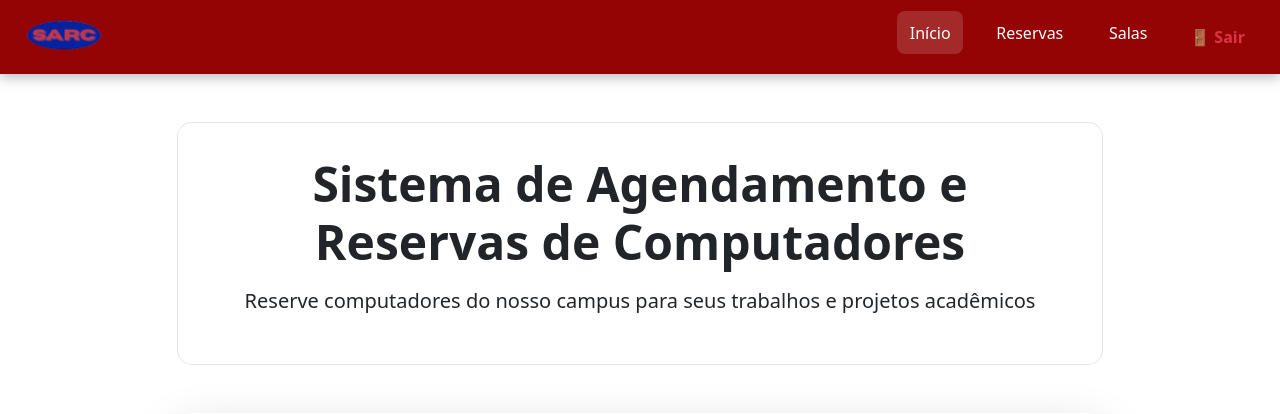
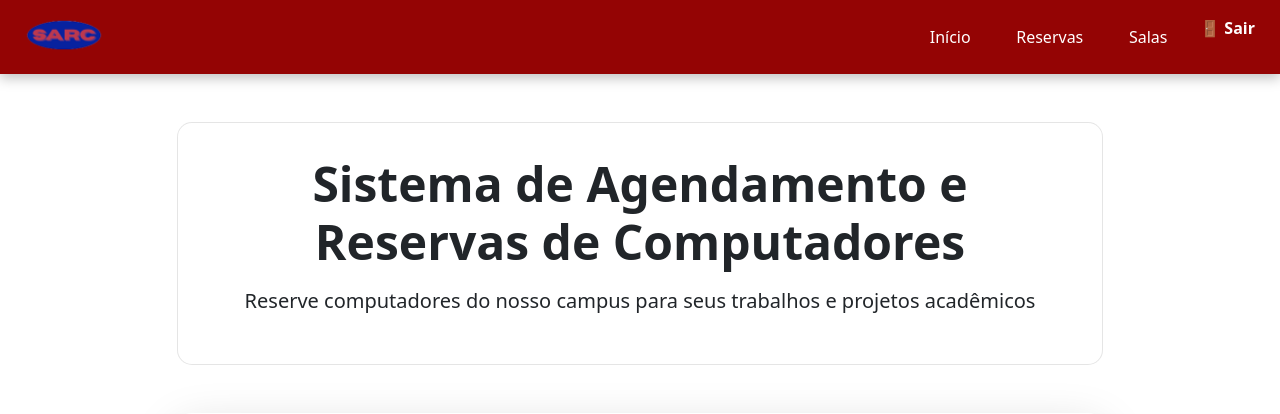
Before and after one commit to ZeAlexandre5/SARC, a Django app: page / in a window 1280 px wide. Shown: the top 414 px of the page. Run offline with Django 5.2, Linux system fonts and the light colour scheme; a user stored in the database is signed in; tables that the repository leaves empty hold one stand-in row (values such as "Sample post").

Commit message:
melhora no bolsista

```diff
--- a/SARC/templates/SARC/base.html
+++ b/SARC/templates/SARC/base.html
@@ -128,10 +128,36 @@
   </a>
 
   <ul class="nav">
-      <li class="nav-item"><a href="{% url 'index' %}" class="nav-link {% if request.resolver_match.url_name == 'index' %}active{% endif %}">Início</a></li>
-      <li class="nav-item"><a href="{% url 'reservas' %}" class="nav-link {% if request.resolver_match.url_name == 'reservas' %}active{% endif %}">Reservas</a></li>
+
+    <!-- LINK DE INÍCIO (DINÂMICO) -->
+    {% if request.user.is_authenticated and request.user.tipo_usuario == 'bolsista' %}
       <li class="nav-item">
-        <a href="{% url 'salas' %}" class="nav-link {% if request.resolver_match.url_name == 'salas' %}active{% endif %}">
+        <a href="{% url 'dashboard_bolsista' %}"
+           class="nav-link {% if request.resolver_match.url_name == 'dashboard_bolsista' %}active{% endif %}">
+           Início
+        </a>
+      </li>
+    {% else %}
+      <li class="nav-item">
+        <a href="{% url 'index' %}"
+           class="nav-link {% if request.resolver_match.url_name == 'index' %}active{% endif %}">
+           Início
+        </a>
+      </li>
+    {% endif %}
+
+    <!-- RESERVAS -->
+    <li class="nav-item">
+      <a href="{% url 'reservas' %}"
+         class="nav-link {% if request.resolver_match.url_name == 'reservas' %}active{% endif %}">
+        Reservas
+      </a>
+    </li>
+
+    <!-- SALAS / NOVA RESERVA -->
+    <li class="nav-item">
+      <a href="{% url 'salas' %}"
+         class="nav-link {% if request.resolver_match.url_name == 'salas' %}active{% endif %}">
         {% if request.user.is_authenticated and request.user.tipo_usuario == 'bolsista' %}
           Salas
         {% else %}
@@ -142,25 +168,27 @@
 
     {% if request.user.is_authenticated %}
 
-
-
-      <li>
-          <form method="post" action="{% url 'logout' %}" class="d-inline-block w-100">
+      <!-- BOTÃO DE SAIR -->
+      <li class="nav-item">
+        <form method="post" action="{% url 'logout' %}" class="d-inline">
           {% csrf_token %}
-              <button type="submit" class="dropdown-item text-danger fw-bold">
+          <button type="submit" class="nav-link text-danger fw-bold border-0 bg-transparent p-0">
             🚪 Sair
           </button>
         </form>
       </li>
 
-    </ul>
     {% else %}
 
+      <!-- OPCÕES PARA QUEM NÃO ESTÁ LOGADO -->
       <li class="nav-item"><a href="{% url 'login' %}" class="nav-link">Entrar</a></li>
       <li class="nav-item"><a href="{% url 'cadastro' %}" class="nav-link">Cadastrar-se</a></li>
+
     {% endif %}
+
   </ul>
 </nav>
+
 </header>
 
 {% block content %}
```
Also changed, not shown: SARC/templates/SARC/reservar_sala.html (+30 -16 lines). Lines whose indentation alone changed are shown as unchanged.
